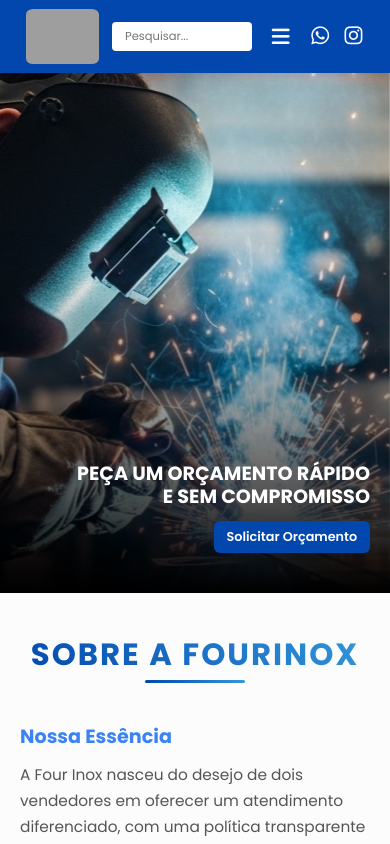
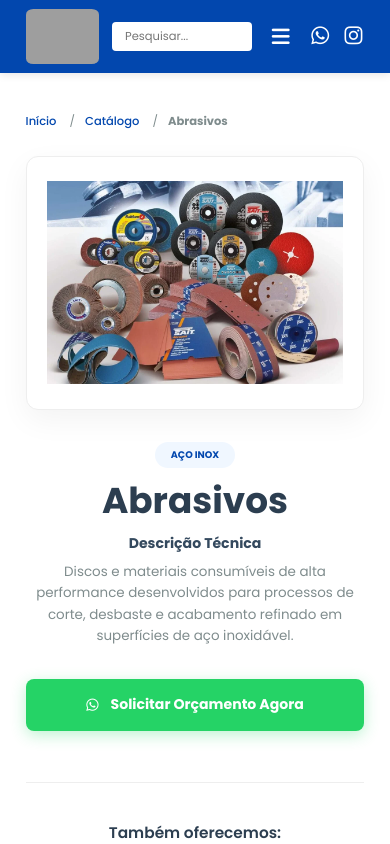
Before and after one commit to Geovanne19/catalogo_fourinox, a React (Vite) app in the folder frontend/: page /produto/1 in a window 390 px wide. Shown: the top 844 px of the page. Built offline with nearby package versions, Linux system fonts and the light colour scheme; grey boxes are pictures that could not be loaded.

Commit message:
ajustes de responsividade

```diff
--- a/frontend/package.json
+++ b/frontend/package.json
@@ -11,7 +11,8 @@
   },
   "dependencies": {
     "react": "^19.2.0",
-    "react-dom": "^19.2.0"
+    "react-dom": "^19.2.0",
+    "react-router-dom": "^7.13.0"
   },
   "devDependencies": {
     "@eslint/js": "^9.39.1",
--- a/frontend/src/App.jsx
+++ b/frontend/src/App.jsx
@@ -1,4 +1,5 @@
 import './App.css'
+import { BrowserRouter as Router, Routes, Route } from 'react-router-dom'
 import Header from './components/Header/Header'
 import Home from './components/Home/Home'
 import ProductCatalog from './components/ProductCatalog/ProductCatalog'
@@ -6,18 +7,32 @@ import About from './components/Sobre/Sobre'
 import Contact from './components/Contact/Contact'
 import Footer from './components/Footer/Footer'
 import Servicos from './components/Servicos/Servicos'
+import ProductPage from './components/ProductPage/ProductPage'
 
 function App() {
   return (
+    <Router>
       <div className="app">
         <Header />
+
+        <main>
+          <Routes>
+            <Route path="/" element={
+              <>
                 <Home />
                 <About />
                 <ProductCatalog />
                 <Servicos />
                 <Contact />
+              </>
+            } />
+            <Route path="/produto/:id" element={<ProductPage />} />
+          </Routes>
+        </main>
+
         <Footer />
       </div>
+    </Router>
   )
 }
 
--- a/frontend/src/components/Contact/Contact.jsx
+++ b/frontend/src/components/Contact/Contact.jsx
@@ -36,7 +36,7 @@ const Contact = () => {
               </div>
             </a>
 
-            <a href="mailto:leonardo.fourinox@gmail.com" className="contact-item email">
+            <a href="https://mail.google.com/mail/?view=cm&fs=1&to=leonardo.fourinox@gmail.com" target="_blank" rel="noopener noreferrer" className="contact-item email">
               <div className="icon-circle">
                 <i className="fas fa-envelope"></i>
               </div>
--- a/frontend/src/components/Footer/Footer.jsx
+++ b/frontend/src/components/Footer/Footer.jsx
@@ -36,9 +36,9 @@ export default function Footer() {
                 className="footer-link-map"
               >
                 <i className="fas fa-map-marker-alt"></i> Av. Goiás Norte, Qd. 04 - Lt. 50, Res. Recanto do Bosque, Goiânia - GO
-                CEP: 74.474.310
               </a>
             </p>
+            <p><p>CEP: 74.474.310</p></p>
             <p><i className="fab fa-whatsapp"></i>(62) 8246-3639</p>
             <p><i className="far fa-envelope"></i>leonardo.fourinox@gmail.com</p>
           </div>
@@ -46,9 +46,9 @@ export default function Footer() {
           <div className="footer-section">
             <h4>Redes Sociais</h4>
             <div className="social-links-footer">
-              <a href="#" aria-label="WhatsApp"><i className="fab fa-whatsapp"></i></a>
-              <a href="#" aria-label="Instagram"><i className="fab fa-instagram"></i></a>
-              <a href="#" aria-label="Facebook"><i className="fab fa-facebook"></i></a>
+              <a href="https://wa.me/556282463639" target="_blank" rel="noopener noreferrer" aria-label="WhatsApp"><i className="fab fa-whatsapp"></i></a>
+              <a href="https://www.instagram.com/fourinox/" target="_blank" rel="noopener noreferrer" aria-label="Instagram"><i className="fab fa-instagram"></i></a>
+              <a href="https://mail.google.com/mail/?view=cm&fs=1&to=leonardo.fourinox@gmail.com" target="_blank" rel="noopener noreferrer" aria-label="Email"><i className="fas fa-envelope"></i></a>
             </div>
           </div>
         </div>
--- a/frontend/src/components/ProductCard/ProductCard.css
+++ b/frontend/src/components/ProductCard/ProductCard.css
@@ -9,6 +9,8 @@
   height: 100%;
   animation: fadeInUp .5s ease-out;
   cursor: pointer;
+  text-decoration: none;
+  color: inherit;
 }
 
 .product-card:nth-child(1) { animation-delay: 0s; }
--- a/frontend/src/components/ProductCard/ProductCard.jsx
+++ b/frontend/src/components/ProductCard/ProductCard.jsx
@@ -1,10 +1,11 @@
+import { Link } from 'react-router-dom'
 import './ProductCard.css'
 
 export default function ProductCard({ product }) {
   const imageUrl = `/imagens-produtos/${product.imagem}`;
 
   return (
-    <div className="product-card">
+    <Link to={`/produto/${product.id}`} className="product-card">
       <div className="product-image-container">
         <span className="product-category-tag">{product.categoria}</span>
 
@@ -30,6 +31,6 @@ export default function ProductCard({ product }) {
         </div>
         <p className="product-description">{product.descricao}</p>
       </div>
-    </div>
+    </Link>
   )
 }
--- a/frontend/src/components/ProductCatalog/ProductCatalog.css
+++ b/frontend/src/components/ProductCatalog/ProductCatalog.css
@@ -14,7 +14,7 @@
 .catalog-container {
   max-width: 1000px;
   margin: 0 auto;
-  padding: 0 2rem;
+  padding: 1.5rem 0 0.5rem 0;
 }
 
 .section-title {
--- /dev/null
+++ b/frontend/src/components/ProductPage/ProductPage.css
@@ -0,0 +1,207 @@
+.product-page-container {
+  max-width: 1200px;
+  margin: 40px auto;
+  padding: 0 2rem;
+  animation: fadeIn 0.5s ease-in-out;
+}
+
+.breadcrumb {
+  margin-bottom: 2rem;
+  font-size: 0.9rem;
+  color: #7f8c8d;
+}
+
+.breadcrumb a {
+  color: #0247AE;
+  text-decoration: none;
+  transition: color 0.3s ease;
+}
+
+.breadcrumb span {
+  margin: 0 10px;
+}
+
+.product-view {
+  display: grid;
+  grid-template-columns: 1fr 1fr;
+  gap: 4rem;
+  align-items: stretch; /* Faz com que as duas colunas tenham a mesma altura */
+}
+
+/* Lado da Imagem */
+.image-wrapper {
+  background: white;
+  padding: 20px;
+  border-radius: 12px;
+  box-shadow: 0 10px 30px rgba(0,0,0,0.05);
+  border: 1px solid #eee;
+  aspect-ratio: 1 / .75;
+  display: flex;
+  align-items: center;
+  justify-content: center;
+  overflow: hidden;
+}
+
+.main-product-img {
+  max-width: 100%;
+  max-height: 100%;
+  object-fit: contain;
+  transition: transform 0.3s ease;
+}
+
+/* Lado das Informações - Separação aos Extremos */
+.product-info-side {
+  display: flex;
+  flex-direction: column;
+  justify-content: space-between; /* Empurra o grupo 'bottom' para o final */
+  height: 100%;
+}
+
+/* Agrupamentos internos para manter consistência */
+.product-details-top {
+  display: flex;
+  flex-direction: column;
+  gap: 1rem;
+}
+
+.product-details-bottom {
+  display: flex;
+  flex-direction: column;
+  gap: 1rem;
+}
+
+.detail-category {
+  display: inline-block;
+  align-self: flex-start;
+  background: #f0f7ff;
+  color: #0247AE;
+  padding: 6px 16px;
+  border-radius: 50px;
+  font-size: 0.75rem;
+  font-weight: 700;
+  text-transform: uppercase;
+}
+
+.detail-title {
+  font-size: 2.8rem;
+  color: #2c3e50;
+  line-height: 1.1;
+  margin: 0;
+}
+
+.detail-description h3 {
+  font-size: 1.1rem;
+  color: #34495e;
+  margin-bottom: 0.5rem;
+}
+
+.detail-description p {
+  color: #7f8c8d;
+  line-height: 1.6;
+  font-size: 1.05rem;
+  margin: 0;
+}
+
+/* Botão de Chamada para Ação (CTA) */
+.cta-whatsapp-btn {
+  display: flex;
+  align-items: center;
+  justify-content: center;
+  gap: 12px;
+  background-color: #25d366;
+  color: white;
+  text-decoration: none;
+  padding: 1.2rem;
+  border-radius: 8px;
+  font-size: 1.1rem;
+  font-weight: bold;
+  transition: all 0.3s ease;
+  box-shadow: 0 4px 15px rgba(37, 211, 102, 0.3);
+}
+
+.cta-whatsapp-btn:hover {
+  background-color: #128c7e;
+  transform: translateY(-3px);
+  box-shadow: 0 6px 20px rgba(37, 211, 102, 0.4);
+}
+
+.shipping-info {
+  font-size: 0.85rem;
+  color: #95a5a6;
+  display: flex;
+  align-items: center;
+  gap: 8px;
+  margin: 0;
+}
+
+/* Linha divisória sutil */
+.section-divider {
+  border: 0;
+  height: 1px;
+  background: #eee;
+  margin: 4rem 0 3rem;
+}
+
+.related-section {
+  padding-bottom: 4rem;
+  max-width: 950px;
+  margin: 0 auto;
+}
+
+.related-title {
+  font-size: 1.5rem;
+  color: #2c3e50;
+  margin-bottom: 2rem;
+  font-weight: 600;
+}
+
+/* Grade de produtos relacionados - Reutilizando lógica do seu catálogo */
+.related-grid {
+  display: grid;
+  grid-template-columns: repeat(4, 1fr);
+  gap: 2rem;
+}
+
+/* Responsividade para os relacionados */
+@media (max-width: 1024px) {
+  .related-grid {
+    grid-template-columns: repeat(2, 1fr);
+  }
+}
+
+@media (max-width: 600px) {
+  .related-grid {
+    grid-template-columns: 1fr;
+  }
+  .related-title {
+    font-size: 1.2rem;
+    text-align: center;
+  }
+}
+
+/* Responsividade */
+@media (max-width: 992px) {
+  .product-view {
+    grid-template-columns: 1fr;
+    gap: 2.5rem;
+    text-align: center;
+  }
+
+  .image-wrapper {
+    max-width: 500px;
+    margin: 0 auto;
+  }
+
+  .product-info-side {
+    gap: 2.5rem;
+  }
+
+  .detail-category {
+    align-self: center;
+  }
+}
+
+@keyframes fadeIn {
+  from { opacity: 0; transform: translateY(10px); }
+  to { opacity: 1; transform: translateY(0); }
+}
--- /dev/null
+++ b/frontend/src/components/ProductPage/ProductPage.jsx
@@ -0,0 +1,117 @@
+import { useParams, Link } from 'react-router-dom';
+import { useEffect, useState } from 'react';
+import './ProductPage.css';
+import ProductCard from '../ProductCard/ProductCard';
+
+export default function ProductPage() {
+  const { id } = useParams();
+  const [product, setProduct] = useState(null);
+  const [loading, setLoading] = useState(true);
+  const [relatedProducts, setRelatedProducts] = useState([]);
+
+  useEffect(() => {
+    // Busca o arquivo JSON com os dados dos produtos
+    fetch('/produtos.json')
+      .then((res) => res.json())
+      .then((data) => {
+        // Encontra o produto principal pelo ID vindo da URL
+        const found = data.find((p) => p.id === parseInt(id));
+        setProduct(found);
+
+        if (found) {
+          // Filtra produtos da mesma categoria, excluindo o atual, limitado a 4 itens
+          const related = data
+            .filter((p) => p.categoria === found.categoria && p.id !== found.id)
+            .slice(0, 4);
+          setRelatedProducts(related);
+        }
+
+        setLoading(false);
+      })
+      .catch((err) => {
+        console.error("Erro ao carregar os dados do catálogo:", err);
+        setLoading(false);
+      });
+
+    // Garante que o usuário inicie a leitura do topo ao trocar de produto
+    window.scrollTo(0, 0);
+  }, [id]);
+
+  if (loading) return <div className="loading">Carregando detalhes do produto...</div>;
+
+  if (!product) {
+    return (
+      <div className="error-container">
+        <h2>Produto não encontrado</h2>
+        <p>O item solicitado não faz parte do nosso catálogo atual.</p>
+        <Link to="/" className="back-btn">Voltar para o Início</Link>
+      </div>
+    );
+  }
+
+  // Configuração da mensagem personalizada para o WhatsApp do Leonardo
+  const whatsappMessage = `Olá! Vi o produto *${product.nome}* no catálogo da Fourinox e gostaria de solicitar um orçamento detalhado.`;
+  const whatsappUrl = `https://wa.me/556282463639?text=${encodeURIComponent(whatsappMessage)}`;
+
+  return (
+    <div className="product-page-container">
+      {/* Navegação Estrutural (Breadcrumb) */}
+      <nav className="breadcrumb">
+        <Link to="/">Início</Link> <span>/</span>
+        <Link to="/">Catálogo</Link> <span>/</span>
+        <strong>{product.nome}</strong>
+      </nav>
+
+      {/* Área de Exibição do Produto */}
+      <section className="product-view">
+        <div className="product-image-side">
+          <div className="image-wrapper">
+            <img
+              src={`/imagens-produtos/${product.imagem}`}
+              alt={product.nome}
+              className="main-product-img"
+            />
+          </div>
+        </div>
+
+        {/* Lado Direito: Informações alinhadas aos extremos (Topo/Base) */}
+        <div className="product-info-side">
+            <div className="product-details-top">
+                <span className="detail-category">{product.categoria}</span>
+                <h1 className="detail-title">{product.nome}</h1>
+
+                <div className="detail-description">
+                  <h3>Descrição Técnica</h3>
+                  <p>{product.descricao}</p>
+                </div>
+            </div>
+
+            <div className="product-details-bottom">
+                <a
+                  href={whatsappUrl}
+                  target="_blank"
+                  rel="noopener noreferrer"
+                  className="cta-whatsapp-btn"
+                >
+                  <i className="fab fa-whatsapp"></i> Solicitar Orçamento Agora
+                </a>
+            </div>
+        </div>
+      </section>
+
+      <hr className="section-divider" />
+
+      {relatedProducts.length > 0 && (
+        <section className="related-section">
+          <h2 className="related-title">Também oferecemos:</h2>
+          <div className="related-grid">
+            {relatedProducts.map((item) => (
+              <ProductCard key={item.id} product={item} />
+            ))}
+          </div>
+        </section>
+      )}
+
+    </div>
+  );
+}
--- a/frontend/src/components/Servicos/Servicos.css
+++ b/frontend/src/components/Servicos/Servicos.css
@@ -1,5 +1,5 @@
 .services-section {
-  padding: 0px 20px;
+  padding: 1rem 20px .5rem 20px;
 }
 
 .service-card-modern {
--- a/package.json
+++ b/package.json
@@ -11,7 +11,8 @@
   },
   "dependencies": {
     "react": "^19.2.0",
-    "react-dom": "^19.2.0"
+    "react-dom": "^19.2.0",
+    "react-router-dom": "^7.13.0"
   },
   "devDependencies": {
     "@eslint/js": "^9.39.1",
```
Also changed, not shown: 2 other files (tests, documents, lock files or other folders). Lines whose indentation alone changed are shown as unchanged.
